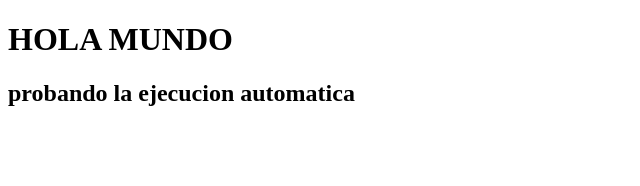
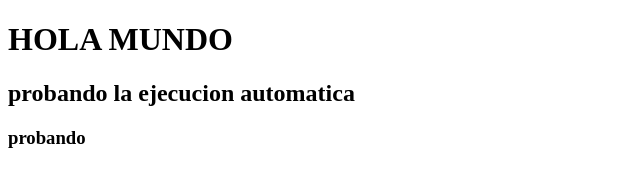
Before and after one commit to franyober/prueba, a plain HTML site: page index.html in a window 1280 px wide. Shown: the whole page, without its empty margins (0-640 px from the left). Drawn offline with Linux system fonts and the light colour scheme.

Commit message:
prueba ejecución automatica

```diff
--- a/index.html
+++ b/index.html
@@ -8,5 +8,6 @@
 <body>
     <h1>HOLA MUNDO</h1>
     <h2>probando la ejecucion automatica</h2>
+    <h3>probando</h3>
 </body>
 </html>
```
